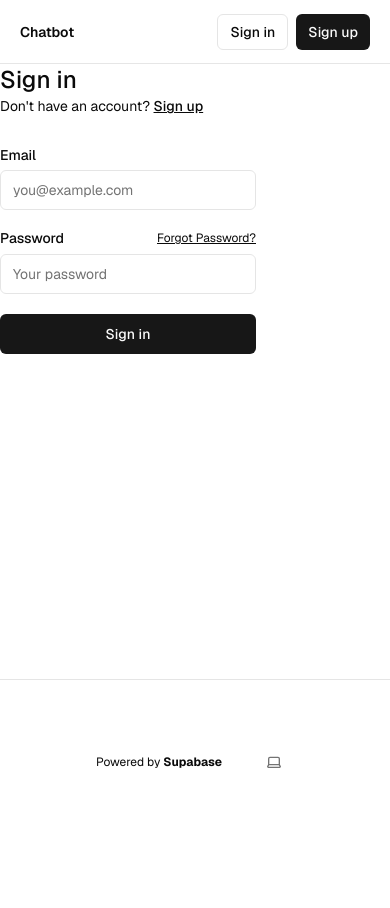
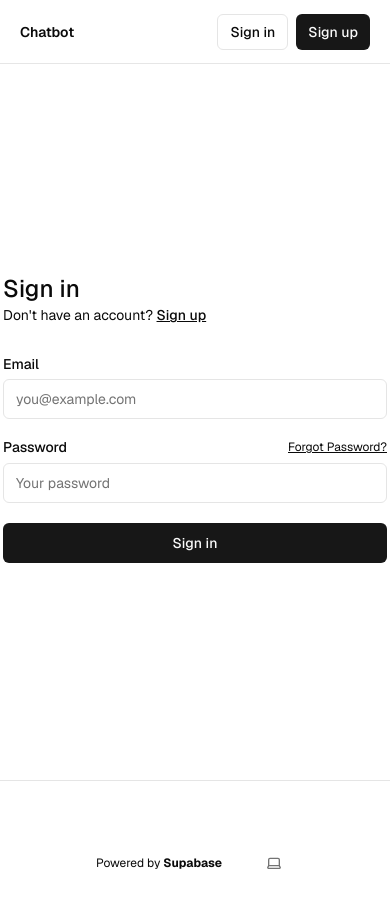
Before and after one commit to davilbs/nihilistic-cowboy, a Next.js app: page /sign-in in a window 390 px wide. Shown: the top 908 px of the page. Before the commit the page ends 844 px from the top, so only its background shows below. Built offline with nearby package versions, Linux system fonts and the light colour scheme; no server answers.

Commit message:
Refactor auth pages layout and styling for better responsiveness

```diff
--- a/app/(auth-pages)/layout.tsx
+++ b/app/(auth-pages)/layout.tsx
@@ -4,6 +4,8 @@ export default async function Layout({
   children: React.ReactNode;
 }) {
   return (
-    <div className="max-w-7xl flex flex-col gap-12 items-start">{children}</div>
+    <div className="flex-1 w-full flex items-center justify-center min-h-[calc(100vh-8rem)]">
+      {children}
+    </div>
   );
 }
--- a/app/(auth-pages)/sign-in/page.tsx
+++ b/app/(auth-pages)/sign-in/page.tsx
@@ -8,7 +8,7 @@ import Link from "next/link";
 export default async function Login(props: { searchParams: Promise<Message> }) {
   const searchParams = await props.searchParams;
   return (
-    <form className="flex-1 flex flex-col min-w-64">
+    <form className="flex flex-col w-full max-w-sm">
       <h1 className="text-2xl font-medium">Sign in</h1>
       <p className="text-sm text-foreground">
         Don't have an account?{" "}
--- a/app/(auth-pages)/sign-up/page.tsx
+++ b/app/(auth-pages)/sign-up/page.tsx
@@ -19,7 +19,7 @@ export default async function Signup(props: {
 
   return (
     <>
-      <form className="flex flex-col min-w-64 max-w-64 mx-auto">
+      <form className="flex flex-col w-full max-w-sm">
         <h1 className="text-2xl font-medium">Sign up</h1>
         <p className="text-sm text text-foreground">
           Already have an account?{" "}
```
